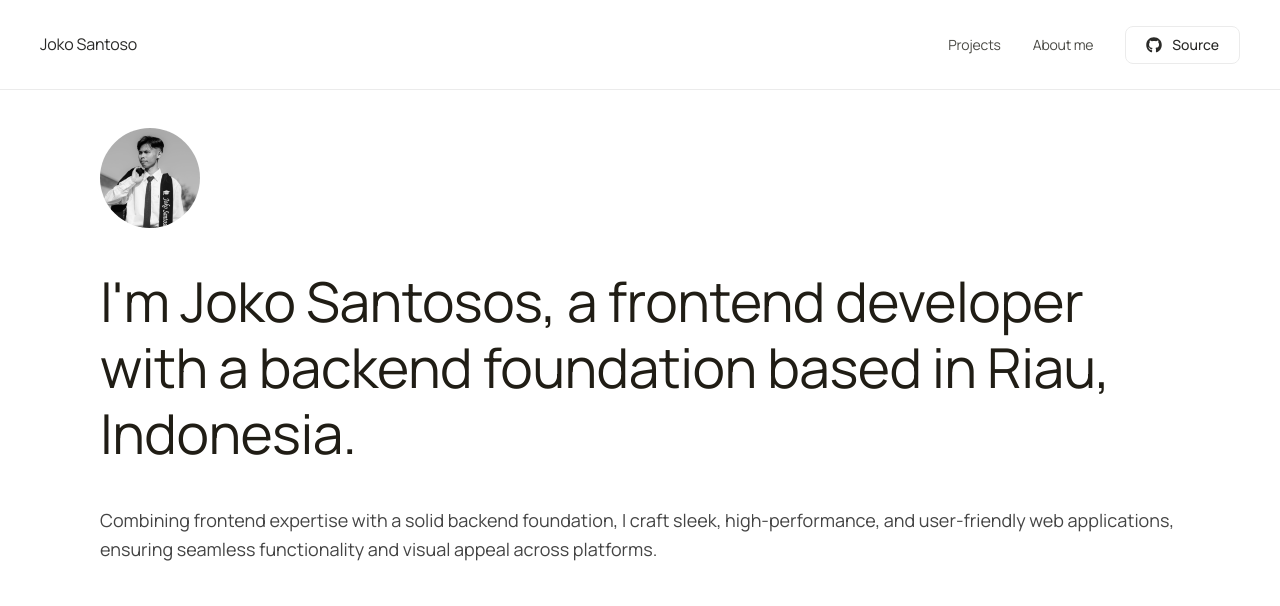
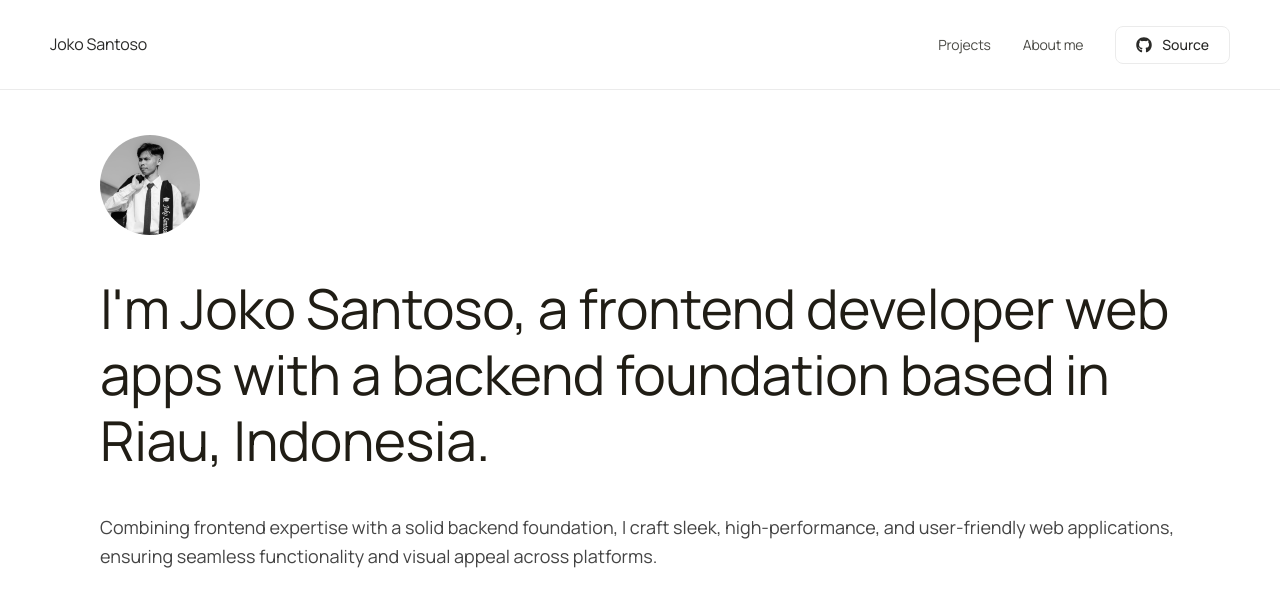
Before and after one commit to jokoo7/portfolio-homepage, a Next.js app: page / in a window 1280 px wide. Shown: the top 606 px of the page. Built offline with nearby package versions, Linux system fonts and the light colour scheme; a web font is replaced by a local one.

Commit message:
feat: add heading components

```diff
--- a/app/globals.css
+++ b/app/globals.css
@@ -18,29 +18,14 @@
   --color-light-grey: var(--light-grey);
   --font-sans: var(--font-manrope-sans);
   --font-mono: var(--font-fragment-mono);
+
+  --breakpoint-md: 800px;
+  --breakpoint-lg: 1200px;
 }
 
 @layer base {
   body {
     @apply bg-white font-sans antialiased;
-  }
-  h1 {
-    @apply text-[55px] leading-[120%] font-normal tracking-[-0.5px] text-[#201d15];
-  }
-  h2 {
-    @apply text-[50px] leading-[1.2em] font-medium tracking-[-0.02em] text-black;
-  }
-  h3 {
-    @apply text-[30px] leading-[1.3em] font-medium text-black;
-  }
-  h4 {
-    @apply text-[24px] leading-[1.4em] font-medium text-black;
-  }
-  h5 {
-    @apply text-[20px] leading-[1.4em] font-medium text-black;
-  }
-  h6 {
-    @apply text-[16px] leading-[1.4em] font-bold text-[#333333];
   }
   p {
     @apply text-dark-grey text-[18px] leading-[1.6em];
@@ -88,6 +73,6 @@
     @apply w-full px-[20px] md:px-[40px] lg:px-[100px];
   }
   .wrapper-content {
-    @apply mx-auto w-full max-w-[1600px];
+    @apply mx-auto w-full max-w-[1200px];
   }
 }
--- a/app/layout.tsx
+++ b/app/layout.tsx
@@ -28,7 +28,9 @@ export default function RootLayout({
       <body className={cn(manropeSans.variable, fragmentMono.variable)}>
         <main className="relative flex min-h-screen flex-col">
           <Navbar />
-          <div className="mt-32 min-h-screen flex-1 flex-grow">{children}</div>
+          <div className="mt-28 min-h-screen flex-1 flex-grow md:mt-[155px] lg:mt-[135px]">
+            {children}
+          </div>
         </main>
       </body>
     </html>
--- a/app/page.tsx
+++ b/app/page.tsx
@@ -1,10 +1,11 @@
+import { Heading } from '@/components/heading';
 import Image from 'next/image';
 
 export default function Home() {
   return (
     <>
       <div className="wrapper">
-        <div className="wrapper-content flex flex-col gap-10">
+        <div className="wrapper-content flex flex-col gap-8 md:gap-10">
           <div className="aspect-square w-[100px] overflow-hidden rounded-full">
             <Image
               src="/profile.jpg"
@@ -14,20 +15,23 @@ export default function Home() {
               className="object-cover grayscale-100"
             />
           </div>
-          <h1 className="hidden md:block">
-            I&apos;m Joko Santosos, a frontend developer with a backend
+          <Heading className="hidden lg:block" variant="h1-l">
+            I&apos;m Joko Santoso, a frontend developer web apps with a backend
             foundation based in Riau, Indonesia.
-          </h1>
-          <h2 className="md:hidden">
-            I&apos;m Joko Santosos, a frontend developer with a backend
+          </Heading>
+          <Heading className="hidden md:block lg:hidden" variant="h1-s">
+            I&apos;m Joko Santoso, a frontend developer web apps with a backend
             foundation based in Riau, Indonesia.
-          </h2>
+          </Heading>
+          <Heading className="md:hidden" variant="h2-m">
+            I&apos;m Joko Santoso, <br />a frontend developer web apps with a
+            backend foundation based in Riau, Indonesia.
+          </Heading>
           <p>
             Combining frontend expertise with a solid backend foundation, I
             craft sleek, high-performance, and user-friendly web applications,
             ensuring seamless functionality and visual appeal across platforms.
           </p>
-          <div></div>
         </div>
       </div>
     </>
--- a/components/button.tsx
+++ b/components/button.tsx
@@ -23,11 +23,9 @@ const buttonVariants = cva(
   }
 );
 
-export interface ButtonProps
+interface ButtonProps
   extends React.ButtonHTMLAttributes<HTMLButtonElement>,
-    VariantProps<typeof buttonVariants> {
-  asChild?: boolean;
-}
+    VariantProps<typeof buttonVariants> {}
 
 const Button = React.forwardRef<HTMLButtonElement, ButtonProps>(
   ({ className, variant, size, ...props }, ref) => {
--- /dev/null
+++ b/components/heading.tsx
@@ -0,0 +1,57 @@
+import { cn } from '@/lib/utils';
+import { cva, type VariantProps } from 'class-variance-authority';
+import * as React from 'react';
+
+const headingVariants = cva('scroll-m-20', {
+  variants: {
+    variant: {
+      'h1-l':
+        'text-[55px] leading-[120%] font-normal tracking-[-0.5px] text-[#201d15]',
+      'h1-s':
+        'text-[45px] leading-[120%] font-normal tracking-[-0.5px] text-[#201d15]',
+      'h1-m':
+        'text-[40px] leading-[120%] font-normal tracking-[-0.5px] text-[#201d15]',
+      'h2-l':
+        'text-[50px] leading-[1.2em] font-medium tracking-[-0.02em] text-black',
+      'h2-s':
+        'text-[45px] leading-[1.2em] font-medium tracking-[-0.02em] text-black',
+      'h2-m':
+        'text-[32px] leading-[1.2em] font-medium tracking-[-0.02em] text-black',
+      'h3-l': 'text-[30px] leading-[1.3em] font-medium text-black',
+      'h3-s': 'text-[30px] leading-[1.3em] font-medium text-black',
+      'h3-m': 'text-[25px] leading-[1.3em] font-medium text-black',
+      'h4-l': 'text-[24px] leading-[1.4em] font-medium text-black',
+      'h4-s': 'text-[24px] leading-[1.4em] font-medium text-black',
+      'h4-m': 'text-[20px] leading-[1.4em] font-medium text-black',
+      h5: 'text-[20px] leading-[1.4em] font-medium text-black',
+      h6: 'text-[16px] leading-[1.4em] font-bold text-[#333333]',
+    },
+  },
+  defaultVariants: {
+    variant: 'h1-l',
+  },
+});
+
+type HeadingTag = 'h1' | 'h2' | 'h3' | 'h4' | 'h5' | 'h6';
+
+interface HeadingProps
+  extends React.HTMLAttributes<HTMLHeadingElement>,
+    VariantProps<typeof headingVariants> {
+  as?: HeadingTag;
+}
+
+const Heading = React.forwardRef<HTMLHeadingElement, HeadingProps>(
+  ({ as: Tag = 'h1', className, variant, ...props }, ref) => {
+    return (
+      <Tag
+        className={cn(headingVariants({ variant, className }))}
+        ref={ref}
+        {...props}
+      />
+    );
+  }
+);
+
+Heading.displayName = 'Heading';
+
+export { headingVariants, Heading };
--- a/components/navbar.tsx
+++ b/components/navbar.tsx
@@ -51,11 +51,11 @@ export default function Navbar() {
   return (
     <nav
       className={cn(
-        'border-light-grey fixed top-0 right-0 left-0 z-50 mx-auto flex h-[80px] w-full max-w-[1800px] -translate-y-[90px] flex-col border-b bg-transparent px-[20px] backdrop-blur-2xl transition-all duration-[350ms] md:h-[90px] md:px-[40px]',
+        'border-light-grey fixed top-0 right-0 left-0 z-50 mx-auto flex h-[80px] w-full -translate-y-[90px] flex-col border-b bg-transparent backdrop-blur-2xl transition-all duration-[350ms] md:h-[90px]',
         { 'translate-y-0': navbarVisible, 'h-[65vh]': hamburger }
       )}
     >
-      <div className="wrapper-content flex h-[80px] shrink-0 items-center justify-between md:h-[90px]">
+      <div className="mx-auto flex h-[80px] w-full max-w-[1600px] shrink-0 items-center justify-between px-[20px] md:h-[90px] md:px-[40px] lg:px-[50px]">
         <Logo />
 
         {/* Navlinks */}
--- /dev/null
+++ b/hooks/use-mobile.tsx
@@ -0,0 +1,35 @@
+import * as React from 'react';
+
+const BREAKPOINTS = {
+  mobile: 768, // <768px
+  tablet: 1024, // 768px - 1023px
+  desktop: 1025, // ≥1024px
+};
+
+type DeviceType = 'sm' | 'md' | 'lg';
+
+export function useBreakpoint(): DeviceType {
+  const [device, setDevice] = React.useState<DeviceType>('lg');
+
+  React.useEffect(() => {
+    const checkDevice = () => {
+      const width = window.innerWidth;
+
+      if (width < BREAKPOINTS.mobile) {
+        setDevice('sm');
+      } else if (width < BREAKPOINTS.tablet) {
+        setDevice('md');
+      } else {
+        setDevice('lg');
+      }
+    };
+
+    // Cek awal
+    checkDevice();
+
+    window.addEventListener('resize', checkDevice);
+    return () => window.removeEventListener('resize', checkDevice);
+  }, []);
+
+  return device;
+}
```
